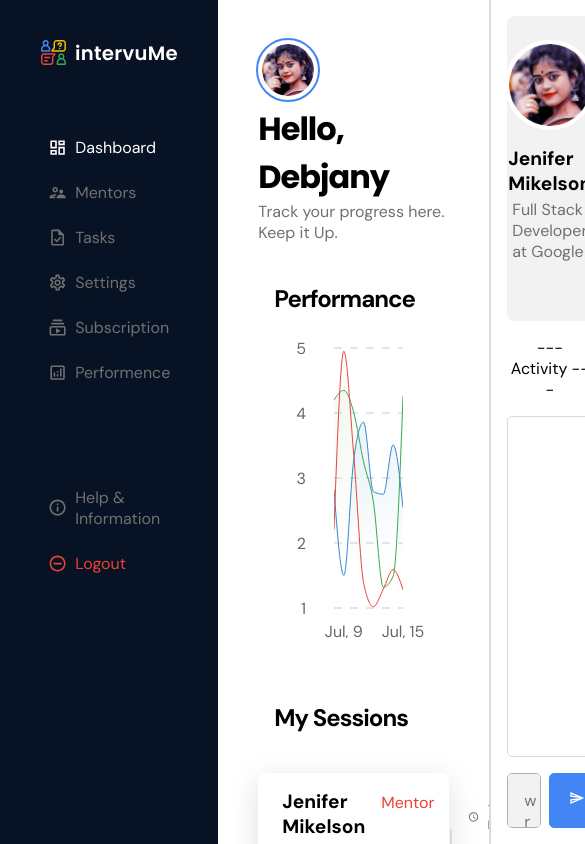
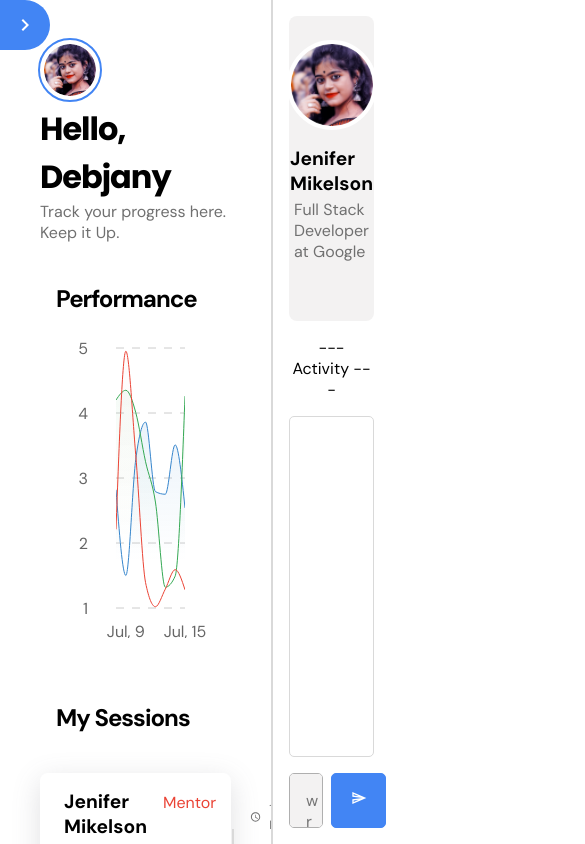
Before and after one commit to akshayxemo/intervuMe-web, a React (Vite) app in the folder frontend/: page /user/dashboard in a window 390 px wide. Shown: the top 844 px of the page, 585 px wide, since content can reach past the window. Built offline with nearby package versions, Linux system fonts and the light colour scheme; some icons are missing.

Commit message:
responsive Navbar

```diff
--- a/frontend/src/assets/css/user-dashboard.css
+++ b/frontend/src/assets/css/user-dashboard.css
@@ -1,7 +1,5 @@
 .dashboard-body {
   width: 100%;
-  padding-left: 2.5rem;
-  padding-right: 2.5rem;
 }
 .user-info-wrap {
   padding: 2.5rem 0 1.5rem 0;
--- a/frontend/src/layouts/Navbar/css/user-nav.css
+++ b/frontend/src/layouts/Navbar/css/user-nav.css
@@ -1,12 +1,3 @@
-.user-nav {
-  width: 300px;
-  background-color: #081225;
-  padding: 2.5rem 1rem 1.5rem 1rem;
-  min-height: 100vh;
-  display: flex;
-  flex-direction: column;
-  gap: 2.5rem;
-}
 .logo-display {
   display: flex;
   justify-content: center;
--- a/frontend/src/layouts/Navbar/user-navbar.jsx
+++ b/frontend/src/layouts/Navbar/user-navbar.jsx
@@ -1,6 +1,7 @@
 import "./css/user-nav.css";
 import logo from "../../assets/intervuMe-original-white-logo.svg";
 import { Link } from "react-router-dom";
+import { useState } from "react";
 import {
   MdOutlineDashboard,
   MdOutlineSupervisorAccount,
@@ -10,59 +11,98 @@ import {
   MdOutlineAnalytics,
   MdOutlineInfo,
   MdOutlineDoNotDisturbOn,
+  MdOutlineClose,
 } from "react-icons/md";
-function UserNav() {
+import PropTypes from "prop-types";
+UserNav.propTypes = {
+  func: PropTypes.func.isRequired,
+  navControl: PropTypes.func.isRequired,
+};
+function UserNav(props) {
+  const [activeNav, setActiveNav] = useState("dashboard");
+  const handleActiveNav = (navItem) => {
+    setActiveNav(navItem);
+    props.navControl(false);
+  };
   return (
     <>
-      <div className="user-nav">
       <div className="logo-display">
         <img src={logo} className="dashboard-logo" />
+        <MdOutlineClose className="close-icon" onClick={props.func} />
       </div>
       <div className="navigations">
-          <div className="nav nav-active">
+        <Link
+          to={`/user/dashboard`}
+          className={activeNav === "dashboard" ? "nav nav-active" : "nav"}
+          onClick={() => handleActiveNav("dashboard")}
+        >
           <div className="nav-icon">
             <MdOutlineDashboard className="icon" />
           </div>
           <div className="nav-text">Dashboard</div>
-          </div>
-          <div className="nav">
+        </Link>
+        <Link
+          to={`/mentors`}
+          className={activeNav === "mentors" ? "nav nav-active" : "nav"}
+          onClick={() => handleActiveNav("mentors")}
+        >
           <div className="nav-icon">
             <MdOutlineSupervisorAccount className="icon" />
           </div>
           <div className="nav-text">Mentors</div>
-          </div>
-          <div className="nav">
+        </Link>
+        <Link
+          to={`/tasks`}
+          className={activeNav === "tasks" ? "nav nav-active" : "nav"}
+          onClick={() => handleActiveNav("tasks")}
+        >
           <div className="nav-icon">
             <MdOutlineTask className="icon" />
           </div>
           <div className="nav-text">Tasks</div>
-          </div>
-          <div className="nav">
+        </Link>
+        <Link
+          to={`/user/settings`}
+          className={activeNav === "settings" ? "nav nav-active" : "nav"}
+          onClick={() => handleActiveNav("settings")}
+        >
           <div className="nav-icon">
             <MdOutlineSettings className="icon" />
           </div>
           <div className="nav-text">Settings</div>
-          </div>
-          <div className="nav">
+        </Link>
+        <Link
+          to={`/user/subscriptions`}
+          className={activeNav === "subs" ? "nav nav-active" : "nav"}
+          onClick={() => handleActiveNav("subs")}
+        >
           <div className="nav-icon">
             <MdOutlineSubscriptions className="icon" />
           </div>
           <div className="nav-text">Subscription</div>
-          </div>
-          <div className="nav">
+        </Link>
+        <Link
+          to={`/user/performance`}
+          className={activeNav === "performance" ? "nav nav-active" : "nav"}
+          onClick={() => handleActiveNav("performance")}
+        >
           <div className="nav-icon">
             <MdOutlineAnalytics className="icon" />
           </div>
-            <div className="nav-text">performence</div>
-          </div>
+          <div className="nav-text">performance</div>
+        </Link>
       </div>
       <div className="navigations">
-          <div className="nav">
+        <Link
+          to={`/help-information`}
+          className={activeNav === "h&i" ? "nav nav-active" : "nav"}
+          onClick={() => handleActiveNav("h&i")}
+        >
           <div className="nav-icon">
             <MdOutlineInfo className="icon" />
           </div>
           <div className="nav-text">Help & information</div>
-          </div>
+        </Link>
         <Link to={`/logout`} className="nav logout">
           <div className="nav-icon">
             <MdOutlineDoNotDisturbOn className="icon" />
@@ -70,7 +110,6 @@ function UserNav() {
           <div className="nav-text">logout</div>
         </Link>
       </div>
-      </div>
     </>
   );
 }
--- a/frontend/src/pages/Dashboard/dashboard.css
+++ b/frontend/src/pages/Dashboard/dashboard.css
@@ -1,3 +1,21 @@
+.user-nav {
+  background-color: #081225;
+  padding: 2.5rem 1rem 1.5rem 1rem;
+  min-height: 100vh;
+  display: flex;
+  flex-direction: column;
+  gap: 2.5rem;
+  overflow: hidden;
+  transition: 0.5s ease;
+  /* position: relative; */
+}
+.user-nav-full{
+  width: 300px;
+}
+.user-nav-none{
+  width: 0;
+  padding: 0;
+}
 .dashboard{
   display: flex;
   flex-direction: row;
@@ -13,8 +31,81 @@
   width: 70%;
   overflow: auto;
   border-right: 2px solid var(--border-light);
+  padding-left: 2.5rem;
+  padding-right: 2.5rem;
   /* background-color: antiquewhite; */
 }
 .dashboard-chat-container{
   width: 30%;
+  position: relative;
 }
+
+.nav-control-btn{
+  height: 50px;
+  width: 50px;
+  aspect-ratio: 1/1;
+  background-color: var(--color-blue);
+  color: #fff;
+  display: flex;
+  justify-content: center;
+  align-items: center;
+  cursor: pointer;
+  border-radius: 0 50% 50% 0;
+  position: absolute;
+}
+.nav-control-icon{
+  font-size: 1.5rem;
+}
+.navbar{
+  position: absolute;
+}
+.chat-control-btn{
+  height: 50px;
+  width: 50px;
+  aspect-ratio: 1/1;
+  border-radius: 50%;
+  background-color: var(--color-blue);
+  color: #fff;
+  display: flex;
+  justify-content: center;
+  align-items: center;
+  position: absolute;
+  right: 0;
+}
+.close-icon{
+  display: none;
+  color: #fff;
+  align-self: flex-end;
+  font-size: 1.5rem;
+  cursor: pointer;
+}
+@media(max-width:600px){
+  .logo-display{
+    padding-left: 2rem;
+    padding-right: 2rem;
+    justify-content: space-between;
+  }
+  .close-icon{
+    display: block;
+  }
+  .user-nav-full{
+    position: absolute;
+    z-index: 1000;
+    width: 80%;
+  }
+  .user-nav-none{
+    width: 0;
+    padding: 0;
+  }
+}
+@media(max-width:350px){
+  .user-nav-full{
+    position: absolute;
+    z-index: 1000;
+    width: 100%;
+  }
+  .user-nav-none{
+    width: 0;
+    padding: 0;
+  }
+}
--- a/frontend/src/pages/Dashboard/dashboard.jsx
+++ b/frontend/src/pages/Dashboard/dashboard.jsx
@@ -1,18 +1,52 @@
 import UserNav from "../../layouts/Navbar/user-navbar";
 import "./dashboard.css";
 import PropTypes from "prop-types";
-
+import { MdOutlineChevronLeft, MdOutlineChevronRight } from "react-icons/md";
+import { useState, useEffect } from "react";
 Dashboard.propTypes = {
   Body: PropTypes.element,
   Chat: PropTypes.element,
 };
 function Dashboard(props) {
+  const [navShow, setNavShow] = useState(true);
+  const handleNavShow = () => {
+    setNavShow(!navShow);
+  };
+  useEffect(() => {
+    const handleResize = () => {
+      if (window.innerWidth <= 1200) {
+        setNavShow(false);
+      } else {
+        setNavShow(true);
+      }
+    };
+    handleResize();
+    window.addEventListener("resize", handleResize);
+
+    return () => {
+      window.removeEventListener("resize", handleResize);
+    };
+  }, []);
+
   return (
     <>
       <div className="container-lg-no-pd">
         <div className="dashboard">
-          <UserNav />
+          <div
+            className={
+              navShow ? "user-nav user-nav-full" : "user-nav user-nav-none"
+            }
+          >
+            <UserNav func={handleNavShow} navControl={setNavShow} />
+          </div>
           <div className="content-layout">
+            <div className="nav-control-btn" onClick={handleNavShow}>
+              {navShow ? (
+                <MdOutlineChevronLeft className="nav-control-icon" />
+              ) : (
+                <MdOutlineChevronRight className="nav-control-icon" />
+              )}
+            </div>
             <div className="dashboard-container">{props.Body}</div>
             <div className="dashboard-chat-container">{props.Chat}</div>
           </div>
--- a/frontend/src/router/router.jsx
+++ b/frontend/src/router/router.jsx
@@ -17,6 +17,10 @@ const Router = createBrowserRouter([
     path: "/user/dashboard",
     element: <Dashboard Body={<UserDashboard />} Chat={<UserChat />} />,
   },
+  {
+    path: "/mentors",
+    element: <Dashboard Body={<h1>ha</h1>} Chat={<UserChat />} />,
+  },
 ]);
 
 export default Router;
```
Lines whose indentation alone changed are shown as unchanged.
